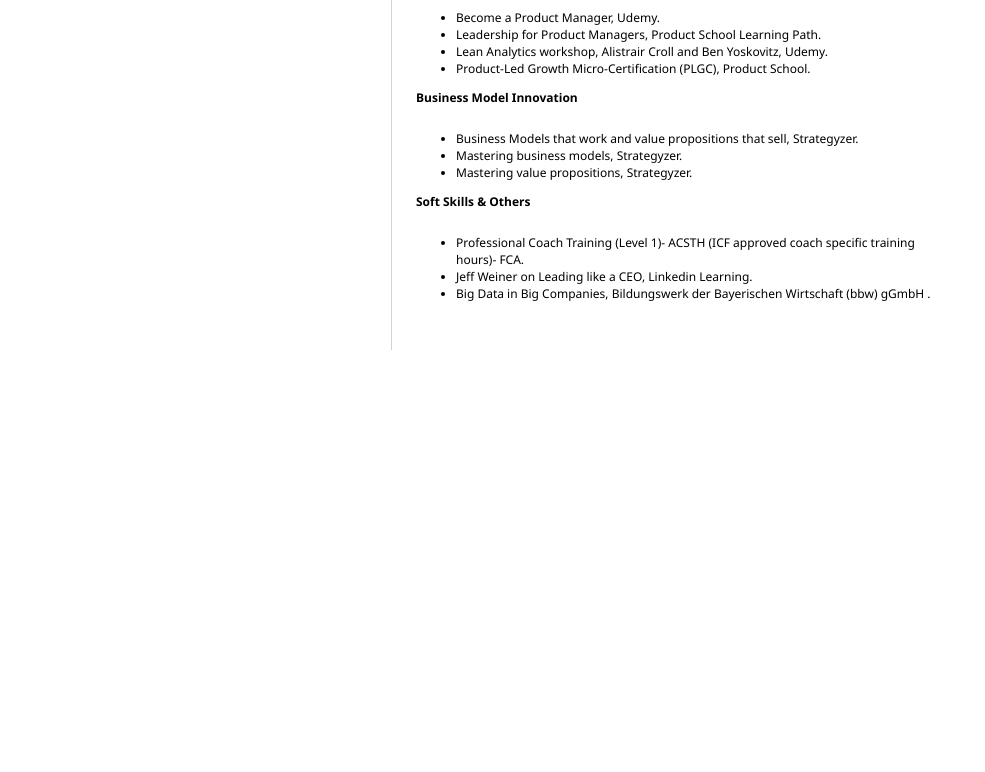
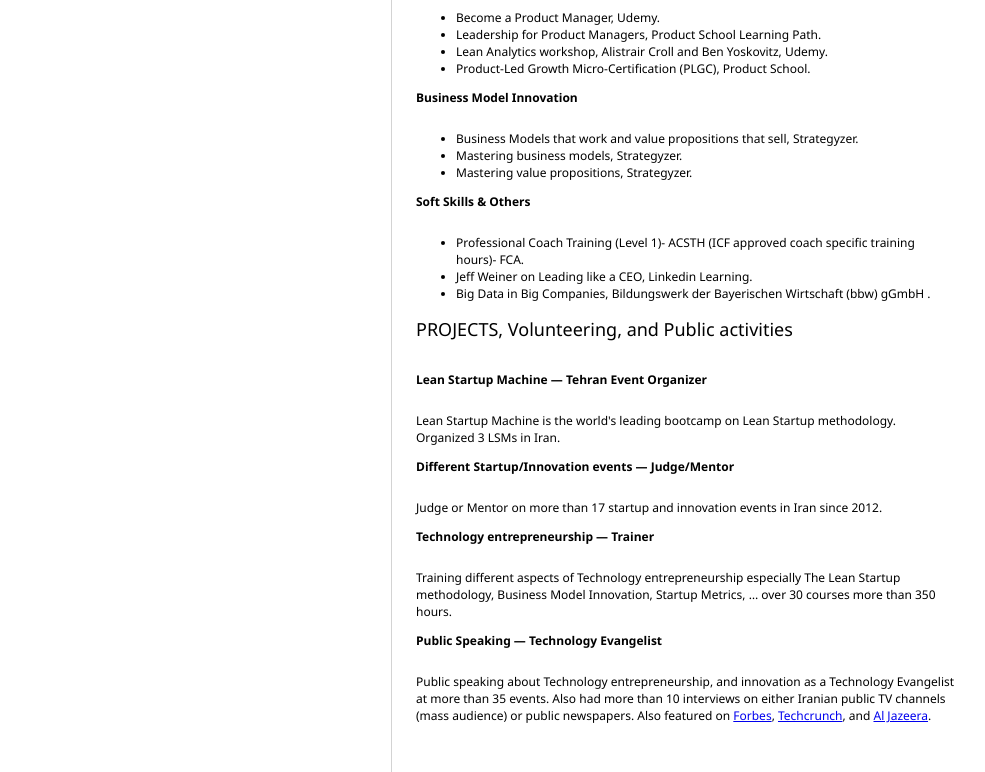
Before and after one commit to ghanemzadeh/resume, a plain HTML site: page index.html in a window 1280 px wide. Shown: the part 1466-2238 px from the top of the page, without its empty margins (152-1137 px from the left). Before the commit the page ends 1816 px from the top, so only its background shows below. Drawn offline with Linux system fonts and the light colour scheme.

Commit message:
Update index.html

```diff
--- a/index.html
+++ b/index.html
@@ -188,7 +188,27 @@
                             <li>Jeff Weiner on Leading like a CEO, Linkedin Learning.</li>
                             <li>Big Data in Big Companies, Bildungswerk der Bayerischen Wirtschaft (bbw) gGmbH .</li>
                     </ul>
+                    <h2>PROJECTS, Volunteering, and Public activities</h2>
 
+                    <h3>Lean Startup Machine — Tehran Event Organizer</h3>
+                    <p>
+                        Lean Startup Machine is the world's leading bootcamp on Lean Startup methodology. Organized 3 LSMs in Iran.
+                    </p>
+
+                    <h3>Different Startup/Innovation events — Judge/Mentor</h3>
+                    <p>
+                        Judge or Mentor on more than 17 startup and innovation events in Iran since 2012.
+                    </p>
+
+                    <h3>Technology entrepreneurship — Trainer</h3>
+                    <p>
+                        Training different aspects of Technology entrepreneurship especially The Lean Startup methodology, Business Model Innovation, Startup Metrics, … over 30 courses more than 350 hours.
+                    </p>
+
+                    <h3>Public Speaking — Technology Evangelist</h3>
+                    <p>
+                        Public speaking about Technology entrepreneurship, and innovation as a Technology Evangelist at more than 35 events. Also had more than 10 interviews on either Iranian public TV channels (mass audience) or public newspapers. Also featured on <a href="https://www.forbes.com/sites/elizabethmacbride/2016/04/30/seven-reasons-iran-is-likely-to-be-an-entrepreneurial-powerhouse/?sh=54312b5dec8c">Forbes</a>, <a href="https://techcrunch.com/2014/09/02/the-next-tech-startup-ecosystem-to-emerge-iran/?guccounter=2&guce_referrer=aHR0cHM6Ly93d3cubGlua2VkaW4uY29tLw&guce_referrer_sig=AQAAAG9nQZMsV-nnVG93zzT_kDdXfLALDldj5oSSyY6GFTM6sRbdO202nzYvBb5pfBIgcmB6wCtINZEsCMJW3FAj4muHshpXhOTM1-_0Z0vUvCAVu5Q1d2WP0B3ix5rbg-CCWqF3J9xxf8w4Ahh0hwAySAuAweeIg3Msn-oK12M9BIsC">Techcrunch</a>, and <a href="https://www.aljazeera.com/gallery/2016/12/1/inside-irans-silicon-valley">Al Jazeera</a>.
+                    </p>
 
 				</section>
 
```
